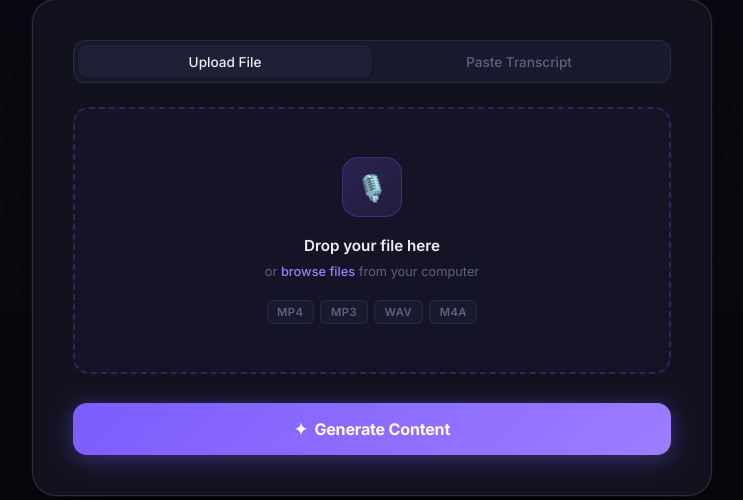
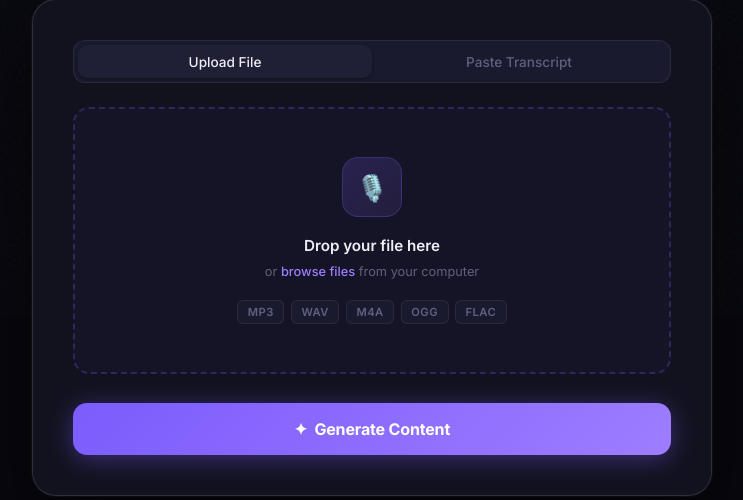
Before and after one commit to mahmoudsmaouiai-boop/content-repurposer, a Flask app: page / in a window 1280 px wide. Shown: the part 485-985 px from the top of the page, without its empty margins (268-1011 px from the left). Run offline with Flask 3, Linux system fonts and the light colour scheme; parts of the project's set-up code (start-up, migrations or seed data) failed here and were passed over; some libraries are stand-ins or nearby versions.

Commit message:
Restrict uploads to audio only, reject video files with clear error

```diff
--- a/app.py
+++ b/app.py
@@ -19,7 +19,8 @@ app.config["MAX_CONTENT_LENGTH"] = 100 * 1024 * 1024  # 100 MB limit for audio/v
 os.makedirs(app.config["UPLOAD_FOLDER"], exist_ok=True)
 
 ALLOWED_EXTENSIONS = {"txt", "md", "pdf"}
-ALLOWED_AUDIO_EXTENSIONS = {"mp4", "mp3", "wav", "m4a"}
+ALLOWED_AUDIO_EXTENSIONS = {"mp3", "wav", "m4a", "ogg", "flac", "aac"}
+VIDEO_EXTENSIONS = {"mp4", "mov", "avi", "mkv", "webm"}
 
 client = anthropic.Anthropic(api_key=os.getenv("ANTHROPIC_API_KEY"))
 openai_client = OpenAI(api_key=os.getenv("OPENAI_API_KEY"))
@@ -104,8 +105,10 @@ def transcribe():
         file = request.files["file"]
         ext = file.filename.rsplit(".", 1)[-1].lower() if "." in file.filename else ""
 
+        if ext in VIDEO_EXTENSIONS:
+            return jsonify({"error": f"Video files are not supported. Please extract the audio track first and upload an audio file (mp3, wav, m4a, ogg, flac, aac)."}), 400
         if ext not in ALLOWED_AUDIO_EXTENSIONS:
-            return jsonify({"error": f"Unsupported file type '.{ext}'. Allowed: mp4, mp3, wav, m4a."}), 400
+            return jsonify({"error": f"Unsupported file type '.{ext}'. Allowed: mp3, wav, m4a, ogg, flac, aac."}), 400
 
         filename = secure_filename(f"{uuid.uuid4()}_{file.filename}")
         filepath = os.path.join(app.config["UPLOAD_FOLDER"], filename)
--- a/templates/index.html
+++ b/templates/index.html
@@ -921,17 +921,18 @@
           <div class="dz-title">Drop your file here</div>
           <p class="dz-sub">or <b onclick="event.stopPropagation(); document.getElementById('file-input').click()">browse files</b> from your computer</p>
           <div class="dz-formats">
-            <span class="fmt-pill">MP4</span>
             <span class="fmt-pill">MP3</span>
             <span class="fmt-pill">WAV</span>
             <span class="fmt-pill">M4A</span>
+            <span class="fmt-pill">OGG</span>
+            <span class="fmt-pill">FLAC</span>
           </div>
           <div class="dz-filename" id="dz-filename" style="display:none">
             <span>✓</span>
             <span id="dz-filename-text"></span>
           </div>
         </div>
-        <input type="file" id="file-input" accept=".mp4,.mp3,.wav,.m4a" />
+        <input type="file" id="file-input" accept=".mp3,.wav,.m4a,.ogg,.flac,.aac" />
       </div>
 
       <!-- Text tab -->
```
